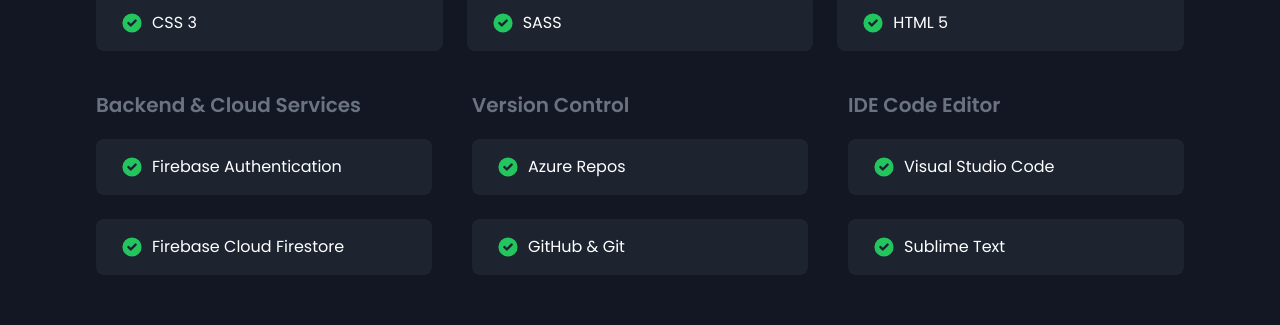
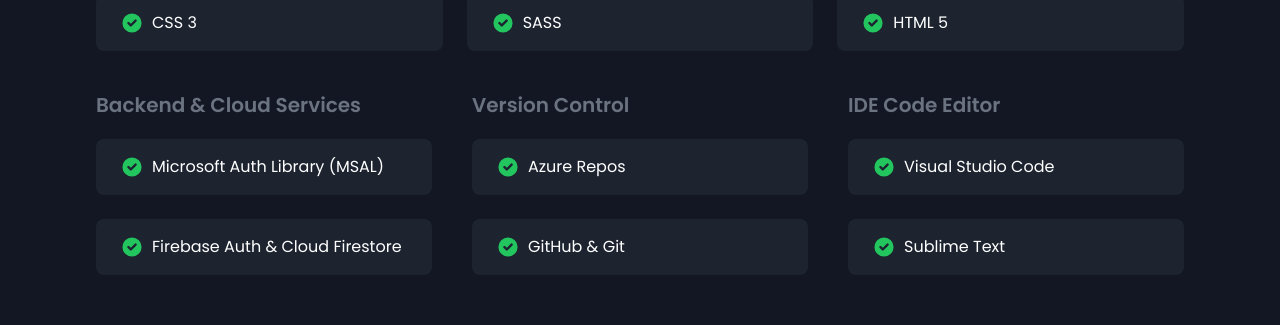
Before and after one commit to CodeBustler/my-portfolio, a React (Vite) app: page / in a window 1280 px wide. Shown: the part 3440-3765 px from the top of the page. Built offline with nearby package versions, Linux system fonts and the light colour scheme.

Commit message:
Update Skills

```diff
--- a/src/components/Skills.jsx
+++ b/src/components/Skills.jsx
@@ -24,8 +24,8 @@
 
 	const versionControl = ["Azure Repos", "GitHub & Git"];
 	const backendAndCloud = [
-		"Firebase Authentication",
-		"Firebase Cloud Firestore",
+		"Microsoft Auth Library (MSAL)",
+		"Firebase Auth & Cloud Firestore",
 	];
 
 	const tools = ["Visual Studio Code", "Sublime Text"];
```
